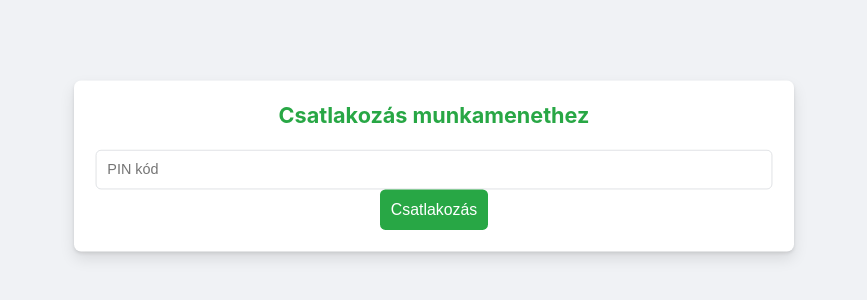
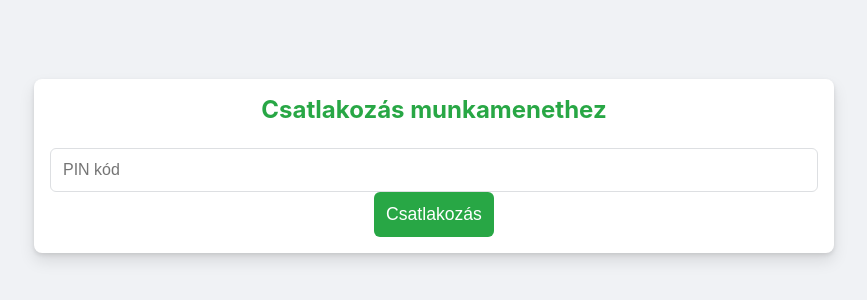
Before and after one commit to zoltankovacs100/Szofelho, a React (Vite) app: page /pin in a window 1280 px wide. Shown: the part 250-550 px from the top of the page, without its empty margins (206-1073 px from the left). Built offline with nearby package versions, Linux system fonts and the light colour scheme; no server answers.

Commit message:
fix: Decrease guest login container padding

```diff
--- a/src/pages/GuestLogin.jsx
+++ b/src/pages/GuestLogin.jsx
@@ -35,7 +35,7 @@ const GuestLogin = () => {
   };
 
   return (
-    <div className="card" style={{ transform: 'scale(0.9)' }}>
+    <div className="card" style={{ padding: '1rem' }}>
       <h2>Csatlakozás munkamenethez</h2>
       <form onSubmit={handleJoinSession}>
         <input
```
